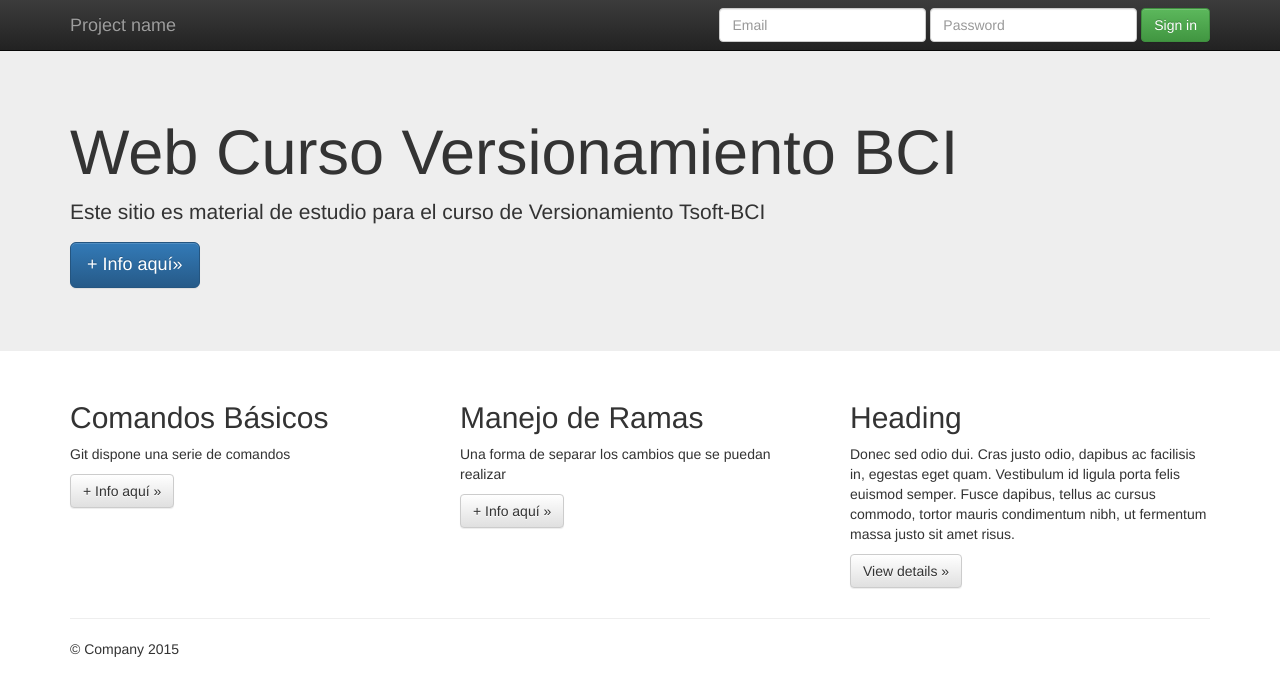
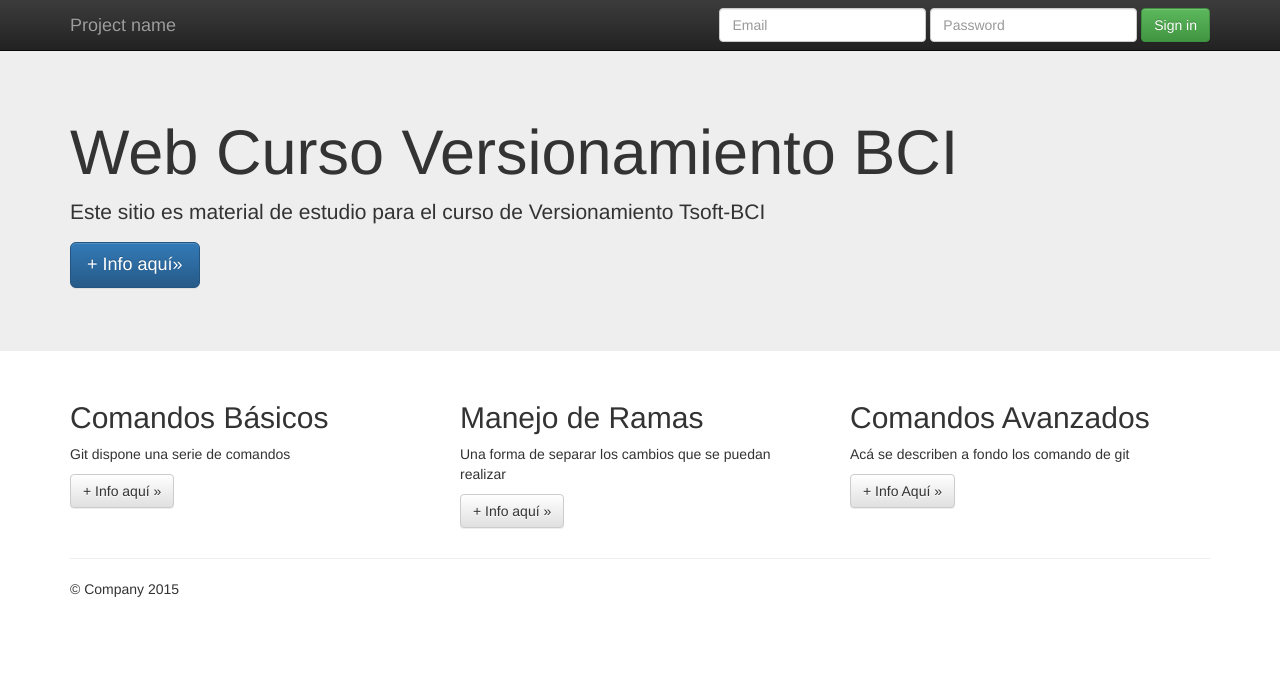
Before and after one commit to RichyMadrid/CursoGitBCI, a plain HTML site: page index.html in a window 1280 px wide. Drawn offline with nearby package versions, Linux system fonts and the light colour scheme.

Commit message:
Se crea feature Comandos Avanzados

```diff
--- a/index.html
+++ b/index.html
@@ -75,9 +75,9 @@
           <p><a class="btn btn-default" href="#" role="button">+ Info aquí &raquo;</a></p>
        </div>
         <div class="col-md-4">
-          <h2>Heading</h2>
-          <p>Donec sed odio dui. Cras justo odio, dapibus ac facilisis in, egestas eget quam. Vestibulum id ligula porta felis euismod semper. Fusce dapibus, tellus ac cursus commodo, tortor mauris condimentum nibh, ut fermentum massa justo sit amet risus.</p>
-          <p><a class="btn btn-default" href="#" role="button">View details &raquo;</a></p>
+          <h2>Comandos Avanzados</h2>
+          <p>Acá se describen a fondo los comando de git</p>
+          <p><a class="btn btn-default" href="#" role="button">+ Info Aquí &raquo;</a></p>
         </div>
       </div>
 
```
